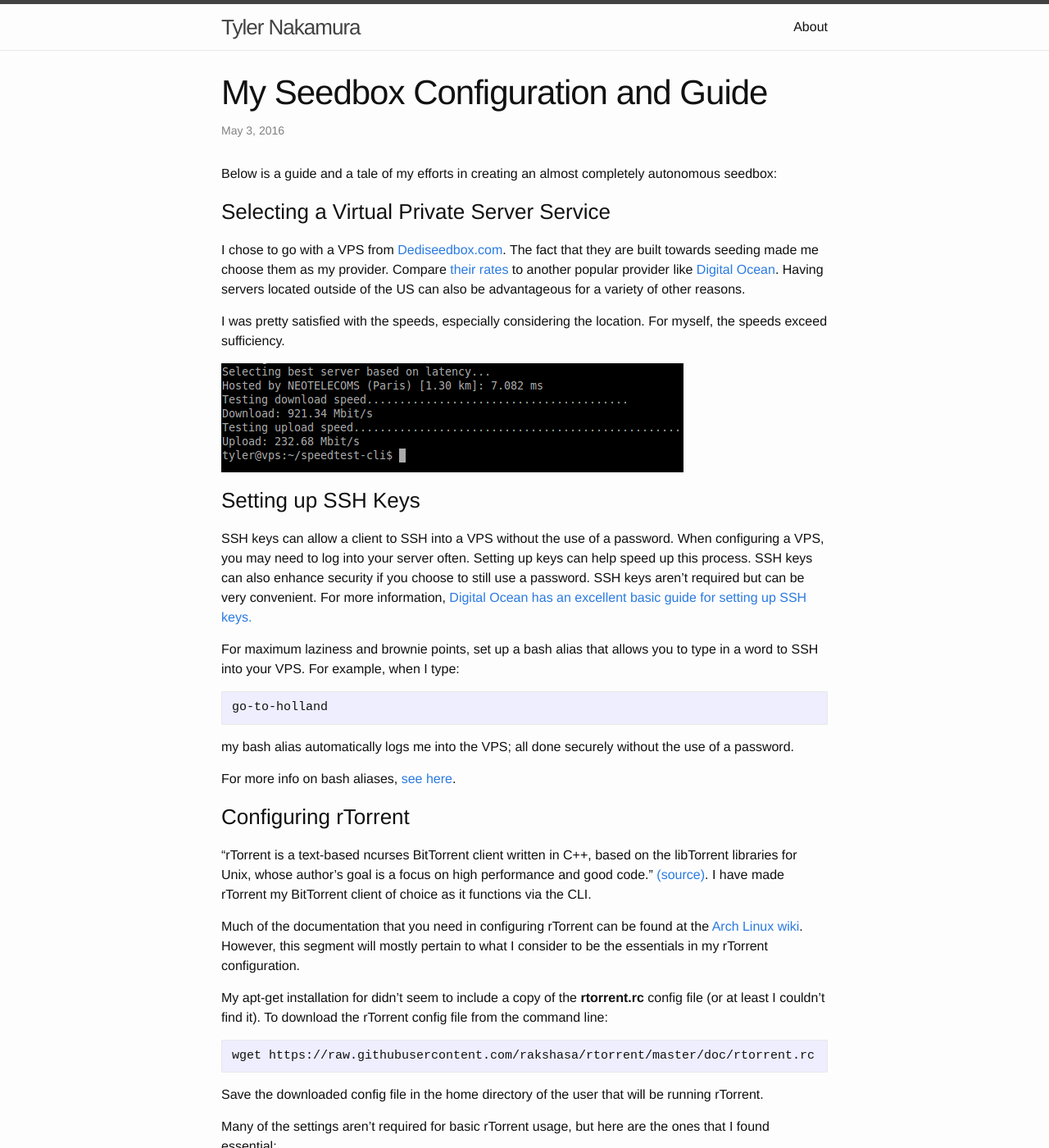
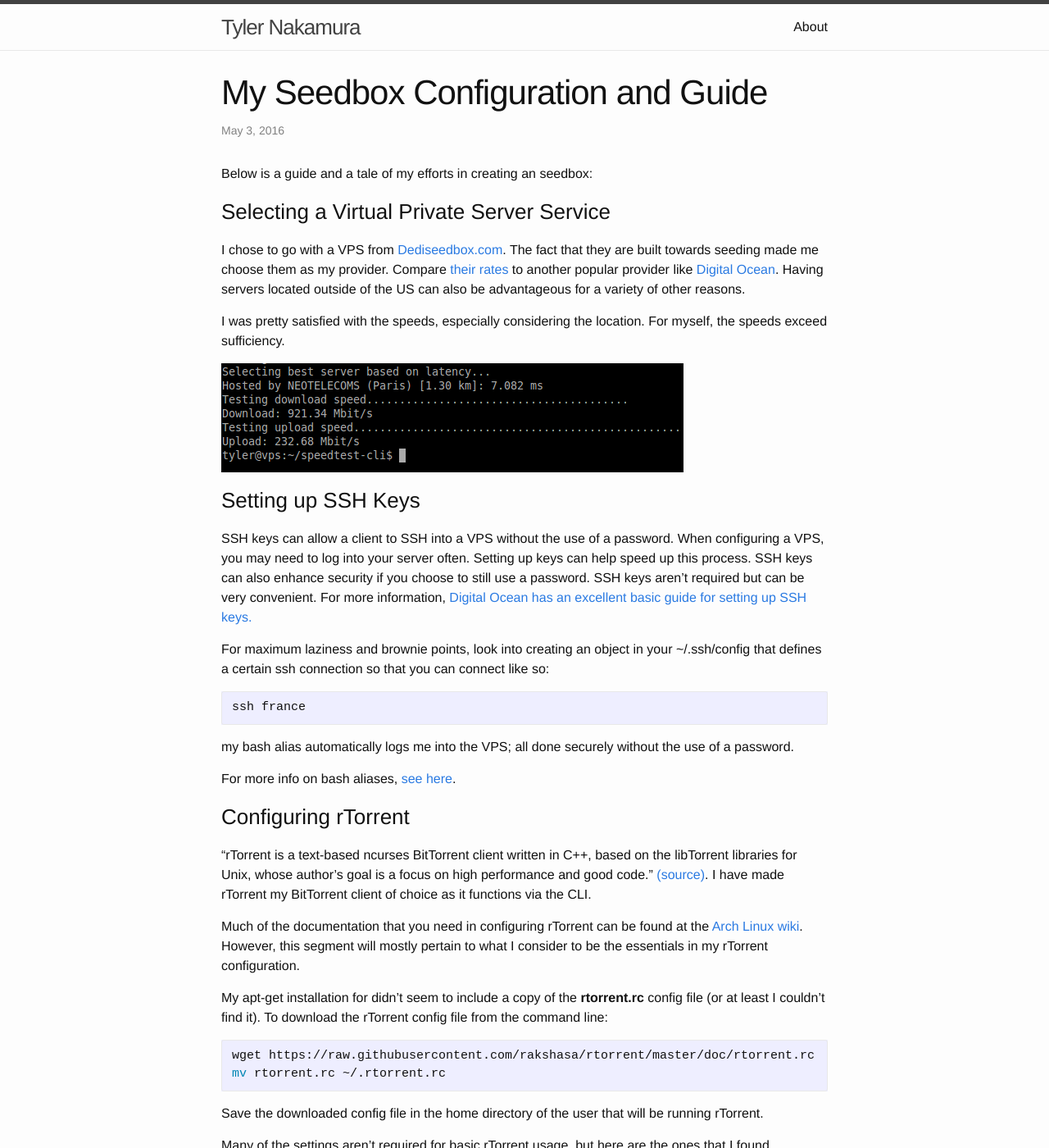
Before and after one commit to ahlim0m/tylernakamura.github.io, a Jekyll site: the page built from _posts/2016-05-03-configuring-my-seedbox.markdown, in a window 1280 px wide and 1400 px high. Shown: the whole window at 82% size. Built offline with Jekyll 4.4.1, drawn with Linux system fonts in a browser that asks for light colours; some of the changed text lies outside the part shown.

Commit message:
update seedbox post

````diff
--- a/_posts/2016-05-03-configuring-my-seedbox.markdown
+++ b/_posts/2016-05-03-configuring-my-seedbox.markdown
@@ -5,9 +5,10 @@ date: 2016-05-03 12:41
 comments: false
 categories: seedbox vps rtorrent screen
 ---
-Below is a guide and a tale of my efforts in creating an almost completely autonomous seedbox:
+Below is a guide and a tale of my efforts in creating an seedbox:
 
 ### Selecting a Virtual Private Server Service
+
 I chose to go with a VPS from [Dediseedbox.com](http://dediseedbox.com/). The fact that they are built towards seeding made me choose them as my provider. Compare [their rates](http://dediseedbox.com/vps.html) to another popular provider like [Digital Ocean](https://www.digitalocean.com/pricing/). Having servers located outside of the US can also be advantageous for a variety of other reasons.
 
 I was pretty satisfied with the speeds, especially considering the location. For myself, the speeds exceed sufficiency.
@@ -15,16 +16,16 @@ I was pretty satisfied with the speeds, especially considering the location. For
 <img src="/images/speedtests.png"/>
 
 ### Setting up SSH Keys
+
 SSH keys can allow a client to SSH into a VPS without the use of a password. When configuring a VPS, you may need to log into your server often.
 Setting up keys can help speed up this process. SSH keys can also enhance security if you choose to still use a password.
 SSH keys aren't required but can be very convenient.
 For more information, [Digital Ocean has an excellent basic guide for setting up SSH keys.](https://www.digitalocean.com/community/tutorials/how-to-set-up-ssh-keys--2)
 
-For maximum laziness and brownie points, set up a bash alias that allows you to type in a word to SSH into your VPS.
-For example, when I type:
+For maximum laziness and brownie points, look into creating an object in your ~/.ssh/config that defines a certain ssh connection so that you can connect like so:
 
 ```bash
-go-to-holland
+ssh france
 ```
 
 my bash alias automatically logs me into the VPS; all done securely without the use of a password.
@@ -42,6 +43,7 @@ My apt-get installation for didn't seem to include a copy of the **rtorrent.rc**
 
 ```bash
 wget https://raw.githubusercontent.com/rakshasa/rtorrent/master/doc/rtorrent.rc
+mv rtorrent.rc ~/.rtorrent.rc
 ```
 Save the downloaded config file in the home directory of the user that will be running rTorrent.
 
@@ -79,7 +81,7 @@ There are many other options for customization, be sure to check out the Arch Wi
  Opening rTorrent via **screen** will allow you to detach and reattach from a running screen:
 
 ```bash
-screen rtorrent
+screen -S "rtorrent" rtorrent
 ```
 
 Pressing ctr+a, then ctrl+d will detach from the screen while leaving the process running.
@@ -90,10 +92,10 @@ To list all of the screens for a user, run the following command as that user[(s
 screen -ls
 ```
 
-To reattach to a screen:
+To reattach to a screen with the name of rtorrent:
 
 ```bash
-screen -r
+screen -r rtorrent
 ```
 
 ### Converting Magnet Links to .torrent Files
````
